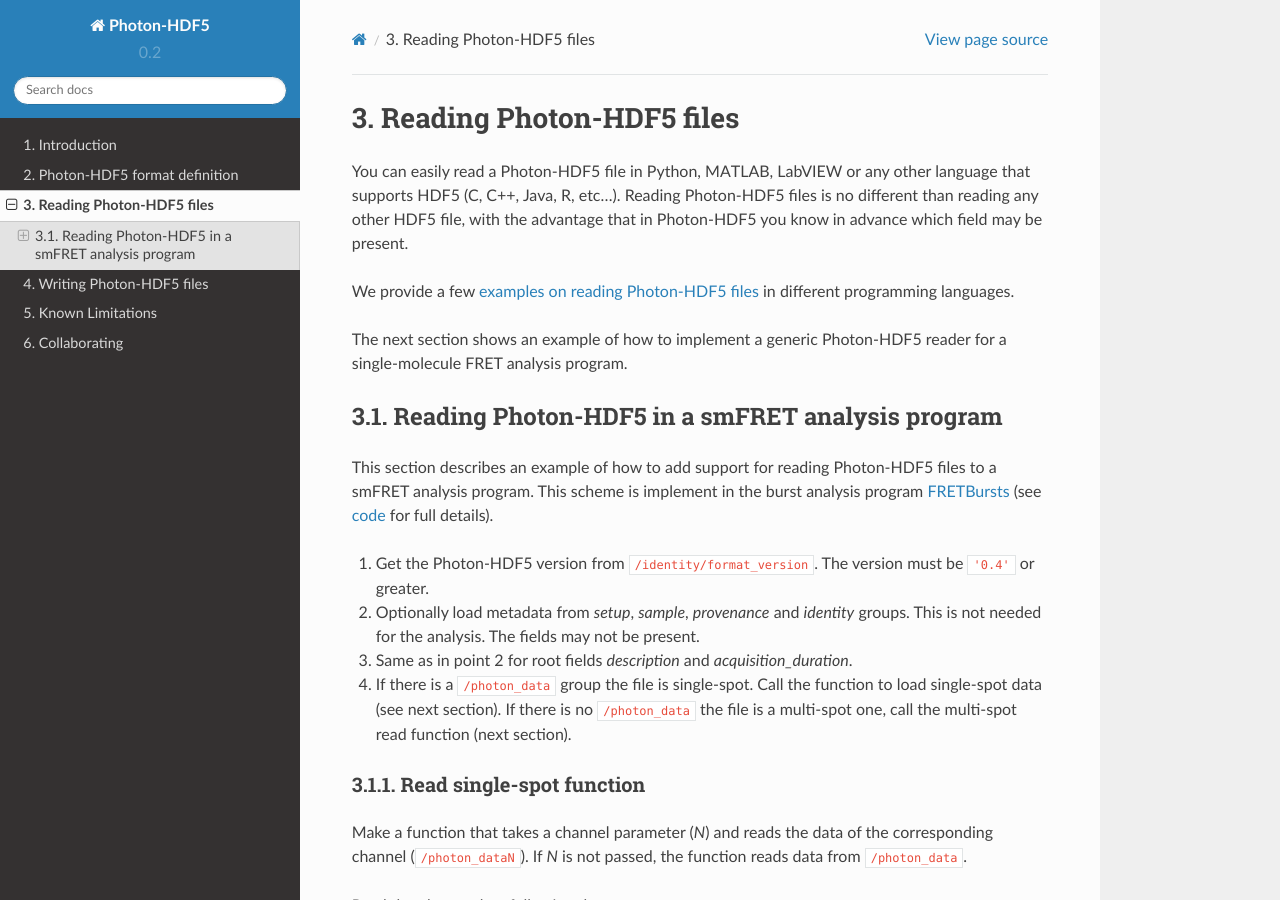
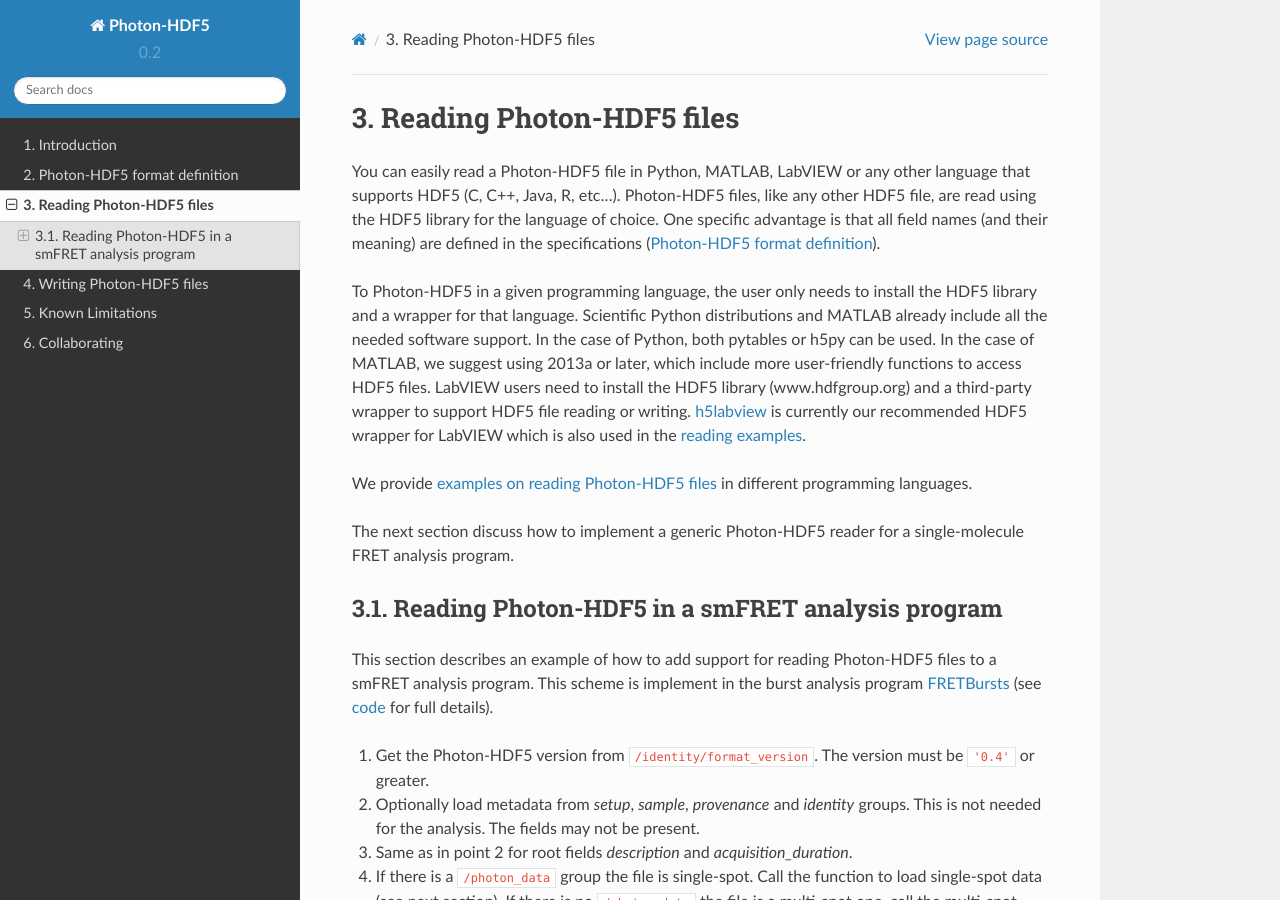
Before and after one commit to Photon-HDF5/photon-hdf5, a Sphinx documentation site: the page built from docs/reading.rst, in a window 1280 px wide and 900 px high. Built offline with Sphinx 7.4.7 and the Read the Docs theme 2.0.0, drawn with Linux system fonts in a browser that asks for light colours.

Commit message:
Expand introduction on reading Photon-HDF5 files

```diff
--- a/docs/reading.rst
+++ b/docs/reading.rst
@@ -5,15 +5,26 @@ Reading Photon-HDF5 files
 
 You can easily read a Photon-HDF5 file in Python, MATLAB, LabVIEW or any
 other language that supports HDF5 (C, C++, Java, R, etc...).
-Reading Photon-HDF5 files is no different than reading any other HDF5 file,
-with the advantage that in Photon-HDF5 you know in advance which field may be
-present.
+Photon-HDF5 files, like any other HDF5 file, are read using the HDF5 library
+for the language of choice. One specific advantage is that all field names
+(and their meaning) are defined in the specifications (:ref:`specifications`).
 
-We provide a few
+To Photon-HDF5 in a given programming language, the user only needs to install
+the HDF5 library and a wrapper for that language. Scientific Python distributions
+and MATLAB already include all the needed software support. In the case of Python,
+both pytables or h5py can be used. In the case of MATLAB, we suggest using 2013a
+or later, which include more user-friendly functions to access HDF5 files.
+LabVIEW users need to install the HDF5 library (www.hdfgroup.org) and a third-party
+wrapper to support HDF5 file reading or writing.
+`h5labview <http://h5labview.sourceforge.net/>`_
+is currently our recommended HDF5 wrapper for LabVIEW which is also used in the
+`reading examples <http://photon-hdf5.github.io/photon_hdf5_reading_examples/>`_.
+
+We provide
 `examples on reading Photon-HDF5 files <http://photon-hdf5.github.io/photon_hdf5_reading_examples/>`_
 in different programming languages.
 
-The next section shows an example of how to implement a generic Photon-HDF5 reader
+The next section discuss how to implement a generic Photon-HDF5 reader
 for a single-molecule FRET analysis program.
 
 
```
